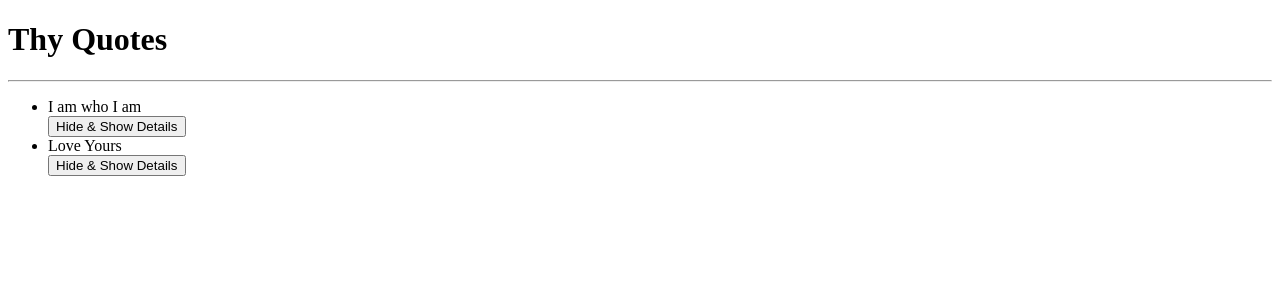
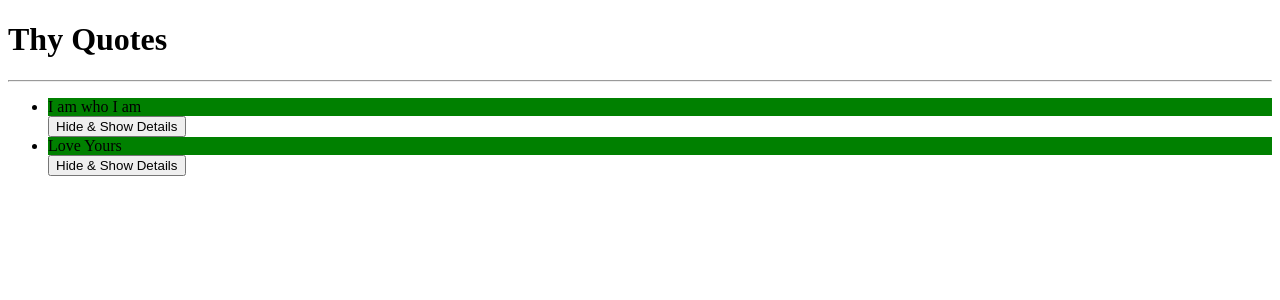
Before and after one commit to Lorddoyo/quotee, an Angular app: page / in a window 1280 px wide. Shown: the top 300 px of the page. Built offline with nearby package versions, Linux system fonts and the light colour scheme.

Commit message:
made a HostListener annotation function in my highlight directive

```diff
--- a/src/app/highlight.directive.ts
+++ b/src/app/highlight.directive.ts
@@ -1,10 +1,20 @@
-import { Directive } from '@angular/core';
+import { Directive, ElementRef,HostListener } from '@angular/core';
 
 @Directive({
   selector: '[appHighlight]'
 })
 export class HighlightDirective {
 
-  constructor() { }
+  constructor(private elem:ElementRef) {
+    this.elem.nativeElement.style.backgroundColor='green'
+  }
 
-}
+  @HostListener('click') onClicks() {
+    this.highLight('red');
+  }
+
+
+  private highLight(action:string){
+    this.elem.nativeElement.style.backgroundColor=action;
+   }
+  }
--- a/src/app/repeat/repeat.component.html
+++ b/src/app/repeat/repeat.component.html
@@ -2,7 +2,7 @@
 <hr>
 <ul>
   <div *ngFor='let repeat of repeats;let i = index'>
-    <li>{{repeat.name}}</li>
+    <li appHighlight>{{repeat.name}}</li>
     <button (click)='toogleDetails(i)'>Hide & Show Details</button>
     <app-repeat-details *ngIf="repeat.showDescription" [repeat]='repeat'(isComplete)='completeRepeat($event,i)'></app-repeat-details>
 
```
